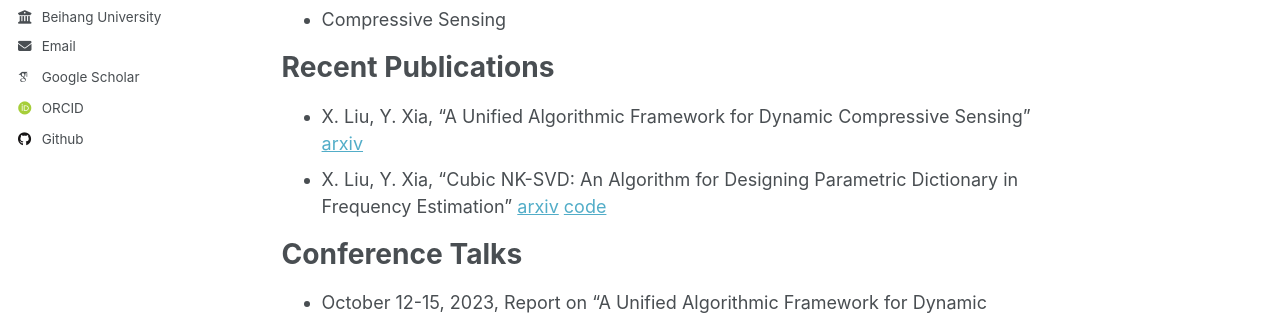
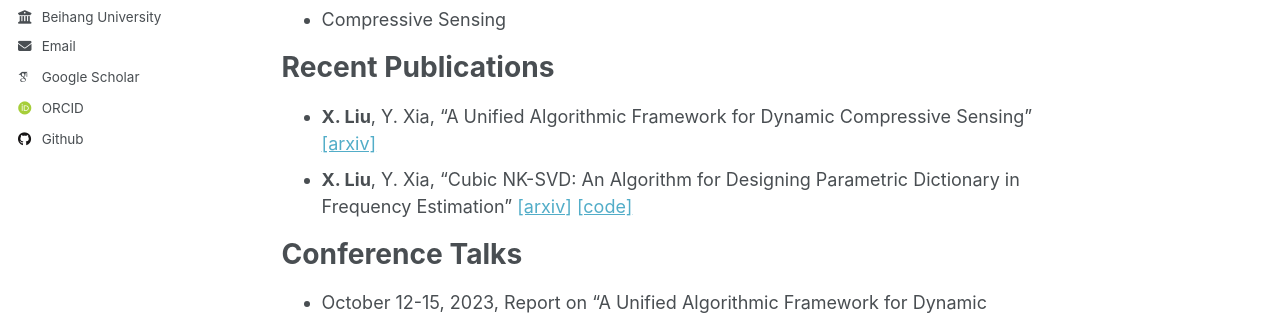
Before and after one commit to xzliu-opt/xzliu-opt.github.io, a Jekyll site: the page built from _pages/about.md, in a window 1280 px wide and 1373 px high. Shown: the part 444-759 px from the top of the window. Built offline with Jekyll 4.4.1, drawn with Linux system fonts in a browser that asks for light colours; some web fonts are replaced.

```diff
--- a/_pages/about.md
+++ b/_pages/about.md
@@ -20,8 +20,8 @@ My research interests include
 
 Recent Publications
 ======
-- X. Liu, Y. Xia, "A Unified Algorithmic Framework for Dynamic Compressive Sensing" [arxiv](https://arxiv.org/abs/2310.07202)
-- X. Liu, Y. Xia, "Cubic NK-SVD: An Algorithm for Designing Parametric Dictionary in Frequency Estimation" [arxiv](https://arxiv.org/abs/2408.03708) [code](https://github.com/xzliu-opt/Cubic-NK-SVD)
+- **X. Liu**, Y. Xia, "A Unified Algorithmic Framework for Dynamic Compressive Sensing" [[arxiv]](https://arxiv.org/abs/2310.07202)
+- **X. Liu**, Y. Xia, "Cubic NK-SVD: An Algorithm for Designing Parametric Dictionary in Frequency Estimation" [[arxiv]](https://arxiv.org/abs/2408.03708) [[code]](https://github.com/xzliu-opt/Cubic-NK-SVD)
 
 Conference Talks
 ======
```
